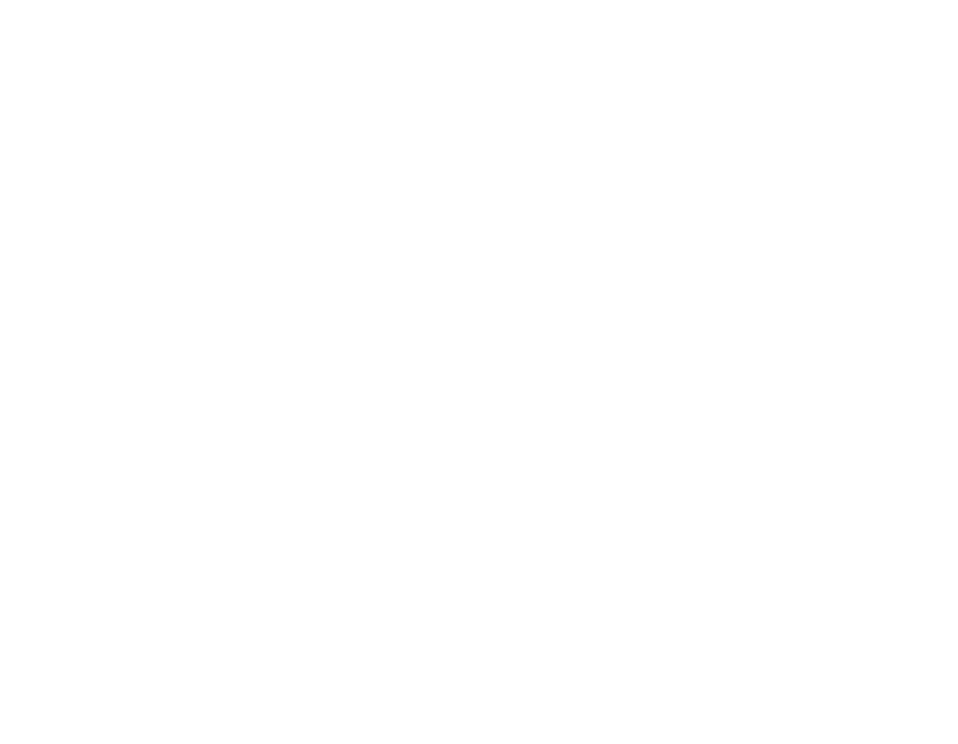
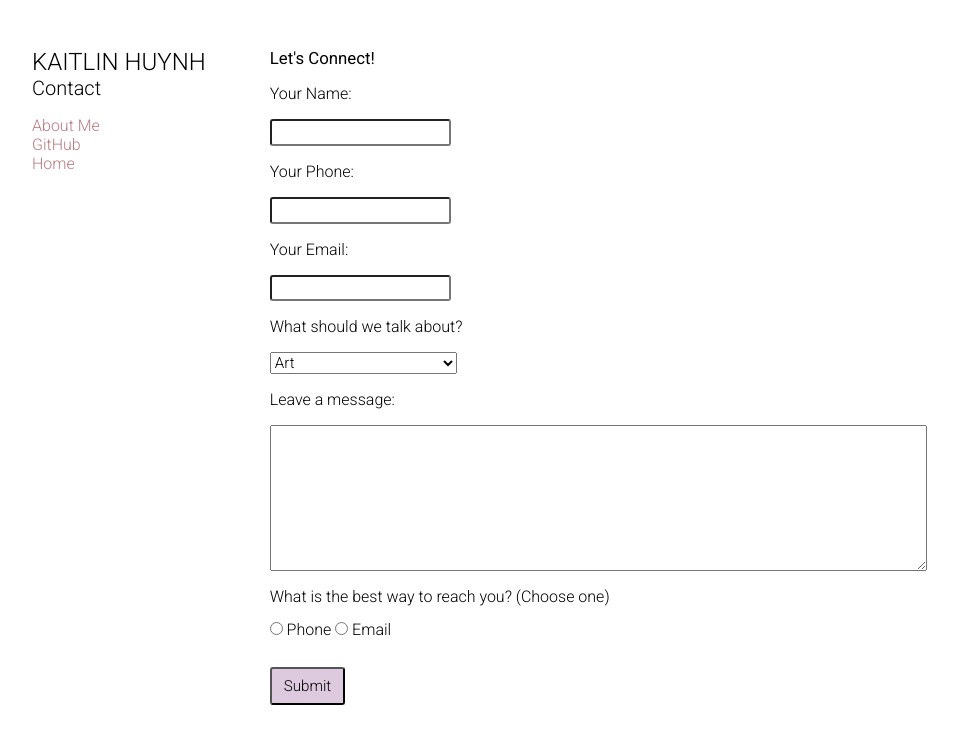
Before and after one commit to pkbh/portfolio, a plain HTML site: page contact.html in a window 1280 px wide. Shown: the whole page, without its empty margins (16-974 px from the left). Drawn offline with Linux system fonts and the light colour scheme.

Commit message:
add contact form and style with css

```diff
--- a/contact.html
+++ b/contact.html
@@ -7,6 +7,66 @@
     <script src="https://kit.fontawesome.com/2e489e0ff6.js" crossorigin="anonymous"></script>
   </head>
   <body>
+    <header>
+        <h1>Kaitlin Huynh</h1>
+        <h2>Contact</h2>
+        <div>
+            <nav>
+                <ul>
+                    <li class="navigation"><a href="about-me.html">About Me</a></li>
+                    <li class="navigation"><a href="https://github.com/pkbh" target="_blank">GitHub</a></li>
+                    <li class="navigation"><a href="index.html">Home</a></li>
+                </ul>
+            </nav>
+        </div>
+    </header>
 
+    <main>
+      <div class="flex-container">
+        <h3>Let's Connect!</h3>
+
+        <form method="GET">
+
+        <label>Your Name:
+          <input type="text" name="contactName">
+        </label>
+
+        <label>Your Phone:
+          <input type="tel" name="contactPhone">
+        </label>
+
+        <label>Your Email:
+          <input type="email" name="contactEmail">
+        </label>
+
+        <fieldset>
+          <label>What should we talk about?
+            <select name="topics">
+              <option value="">Art</option>
+              <option value="">Design</option>
+              <option value="">The pursuit of happiness</option>
+            </select>
+          </label>
+        </fieldset>
+
+        <label>Leave a message:
+          <textarea name="messageMe" rows="8" cols="80"></textarea>
+        </label>
+
+        <fieldset>
+          <legend>What is the best way to reach you? (Choose one)</legend>
+            <input type="radio" name="contactYou" value="phone">
+            <label>Phone
+          </label>
+            <input type="radio" name="contactYou" value="email">
+            <label>Email
+          </label>
+        </fieldset>
+
+        <input type="Submit" value="Submit">
+
+        </form>
+      </div>
+    </main>
   </body>
 </html>
--- a/styles/stylesheet.css
+++ b/styles/stylesheet.css
@@ -129,10 +129,6 @@ h3 {
 
 }
 
-h4 {
-
-}
-
 img {
   max-width: 85%;
   overflow: hidden;
@@ -152,3 +148,33 @@ img {
   transform: scale(2);
   max-width: 85%;
 }
+
+form {
+  margin-top: 1rem;
+}
+
+button, input, select, textarea {
+  font-family: inherit;
+  font-size: 95%;
+  box-sizing: border-box;
+  display: block;
+  margin: 1rem 0 1rem 0;
+}
+
+input[type=submit] {
+  background-color: #decade;
+  padding: .5rem .75rem .5rem .75rem;
+}
+
+input {
+  border-radius: 3px;
+  padding: .15rem;
+}
+
+fieldset {
+  border: none;
+}
+
+fieldset input {
+  display: inline;
+}
```
